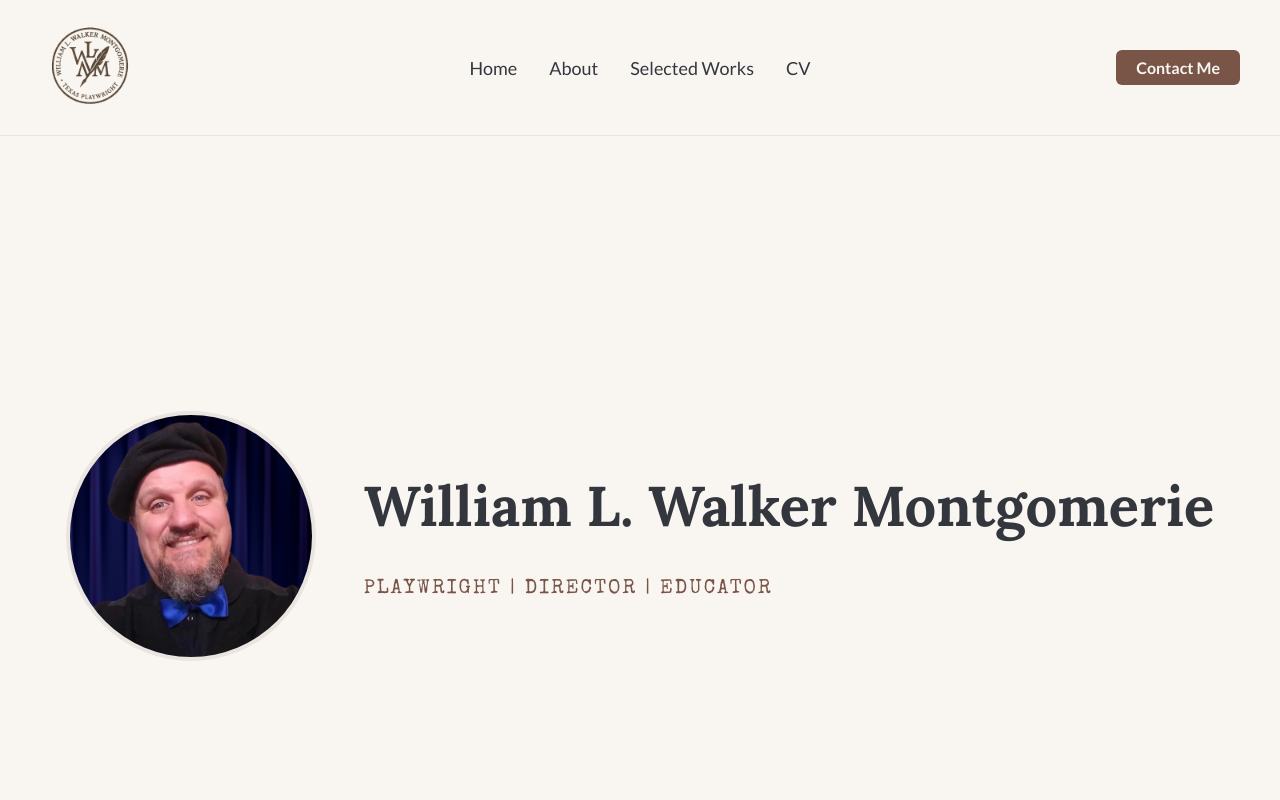
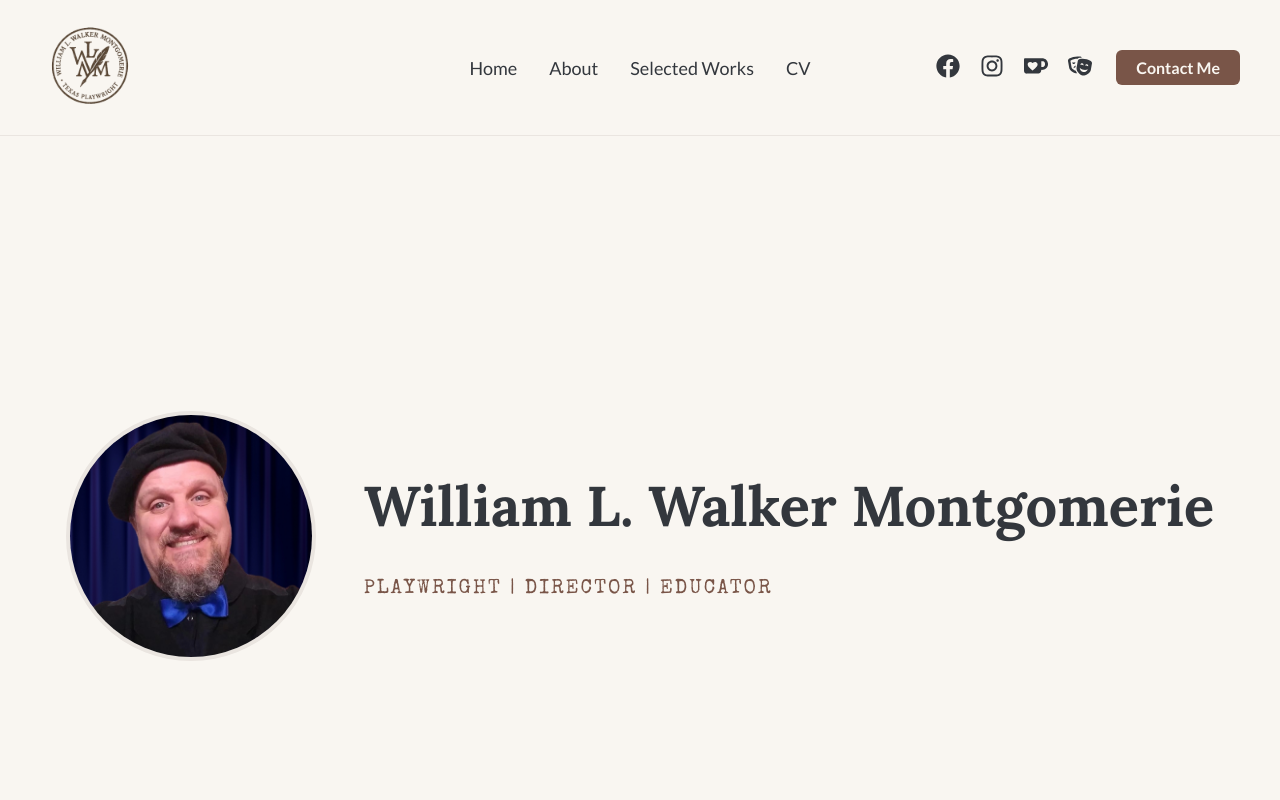
Before and after one commit to PupRiku/will-walker-website, a Next.js app: page / in a window 1280 px wide. Shown: the top 800 px of the page. Built offline with nearby package versions, Linux system fonts and the light colour scheme.

Commit message:
Add social icons to header

```diff
--- a/src/components/Header.module.css
+++ b/src/components/Header.module.css
@@ -64,6 +64,8 @@
   flex: 1;
   display: flex;
   justify-content: flex-end;
+  align-items: center;
+  gap: 1.5rem;
 }
 
 .ctaButton {
@@ -131,4 +133,10 @@
   .brand {
     flex: none;
   }
+
+  .mobileSocials {
+    border-top: 1px solid var(--color-accent-subtle);
+    padding-top: 2rem;
+    margin-top: 2rem;
+  }
 }
--- a/src/components/Header.tsx
+++ b/src/components/Header.tsx
@@ -3,6 +3,7 @@
 import { useState } from 'react';
 import Link from 'next/link';
 import Image from 'next/image';
+import SocialLinks from './SocialLinks';
 import styles from './Header.module.css';
 
 export default function Header() {
@@ -45,6 +46,7 @@ export default function Header() {
           </li>
         </ul>
         <div className={styles.actions}>
+          <SocialLinks />
           <Link href="/#contact" className={styles.ctaButton}>
             Contact Me
           </Link>
@@ -107,6 +109,9 @@ export default function Header() {
         <Link href="/#contact" onClick={closeMenu}>
           Contact Me
         </Link>
+        <div className={styles.mobileSocials}>
+          <SocialLinks />
+        </div>
       </div>
     </header>
   );
```
